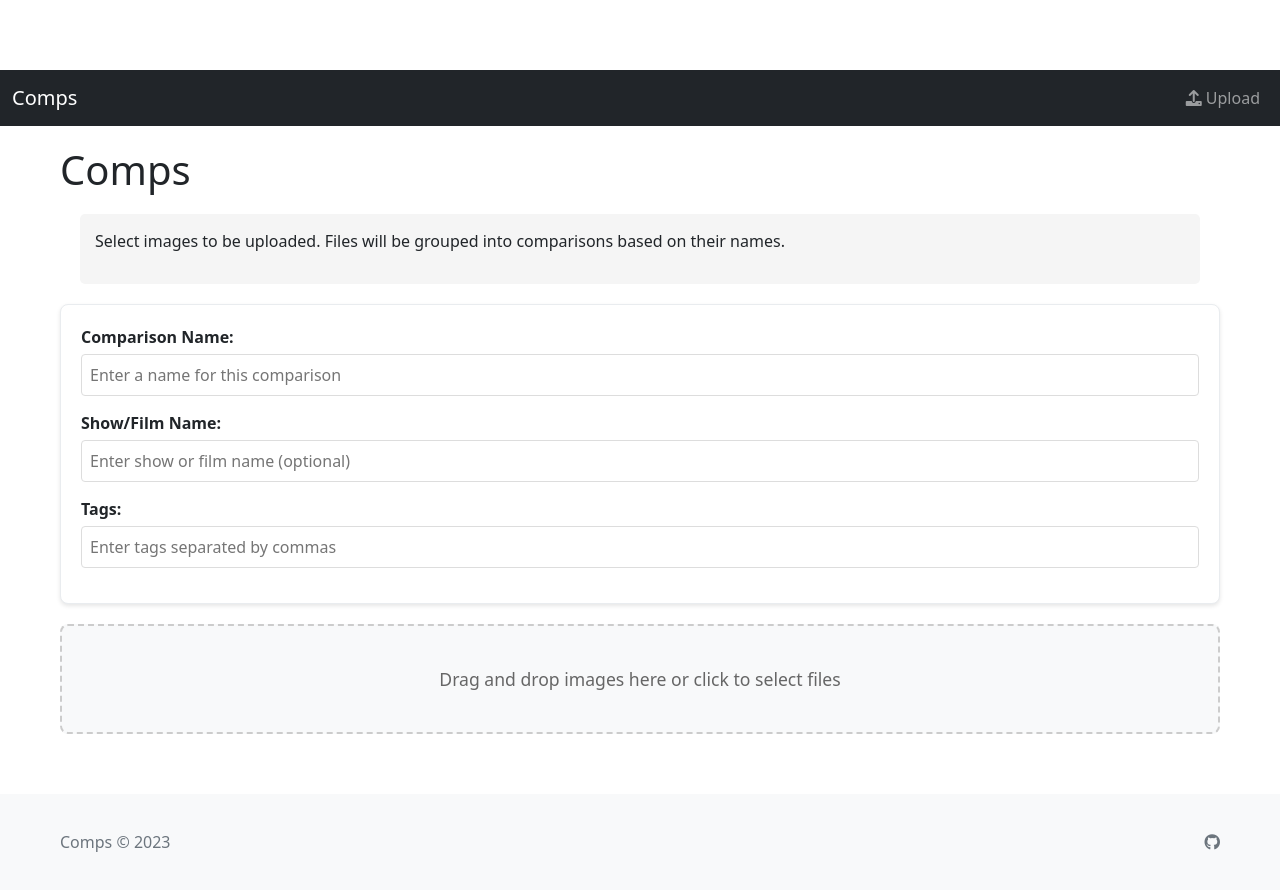
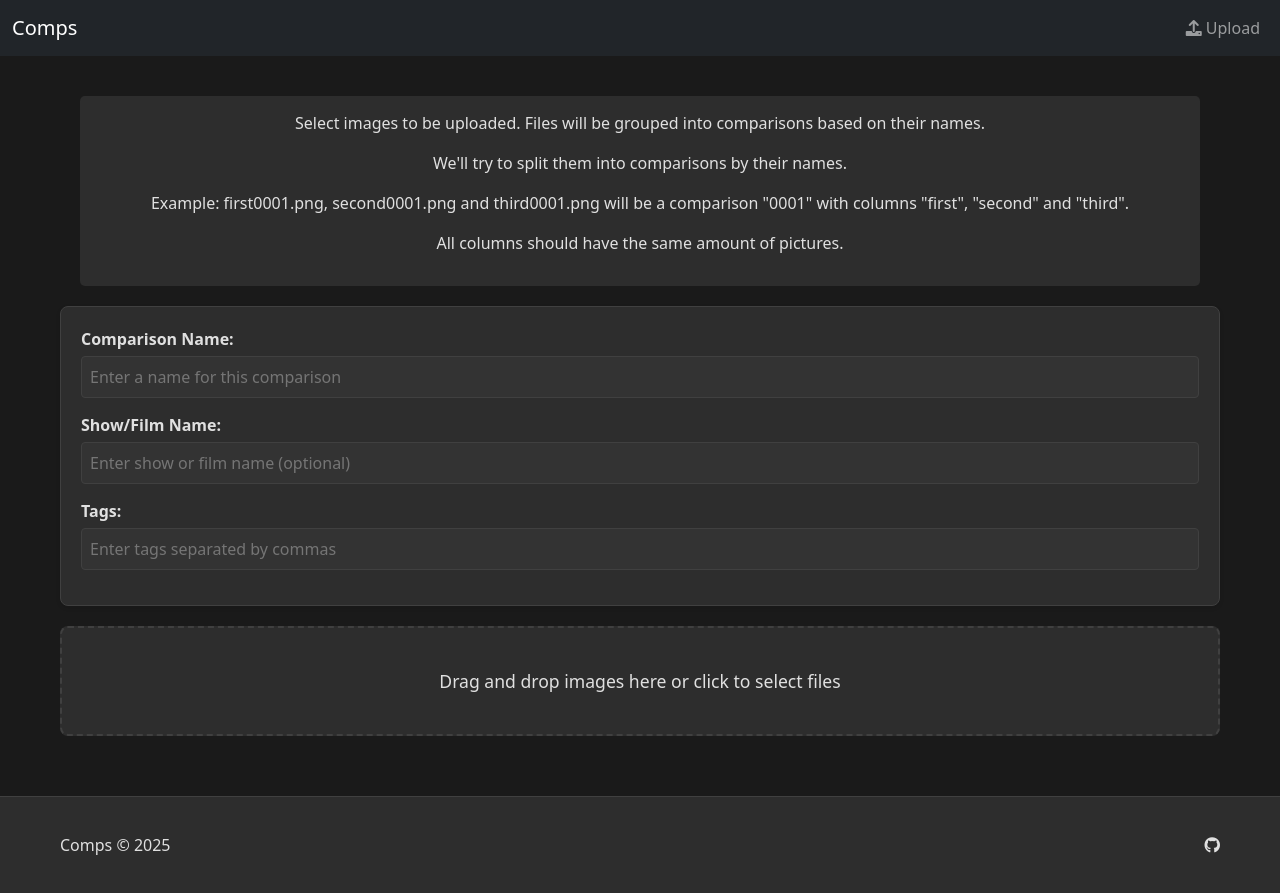
Before and after one commit to thezak48/comps, a FastAPI app: page / in a window 1280 px wide. Before the commit the page ends 852 px from the top, so only its background shows below. Run offline with FastAPI, Linux system fonts and the light colour scheme.

Commit message:
style(fixes): :art: switch to dark theme and some general css fixes

```diff
--- a/static/css/style.css
+++ b/static/css/style.css
@@ -1,8 +1,14 @@
 body {
-    padding-top: 70px;
     min-height: 100vh;
     display: flex;
     flex-direction: column;
+    background-color: #1a1a1a;
+    color: #e0e0e0;
+}
+
+/* Add padding only for pages with fixed-top navbar */
+body.has-fixed-nav {
+    padding-top: 70px;
 }
 
 .container {
@@ -27,6 +33,20 @@ body {
 
 .dropdown-toggle:hover {
     background-color: rgba(255,255,255,.1);
+}
+
+.dropdown-menu {
+    background-color: #2d2d2d;
+    border: 1px solid #404040;
+}
+
+.dropdown-item {
+    color: #e0e0e0;
+}
+
+.dropdown-item:hover {
+    background-color: #404040;
+    color: #fff;
 }
 
 .comparison-name {
@@ -56,10 +76,11 @@ body {
 .metadata-form {
     margin: 20px 0;
     padding: 20px;
-    background: #ffffff;
+    background: #2d2d2d;
+    color: #e0e0e0;
     box-shadow: 0 2px 4px rgba(0,0,0,0.1);
     border-radius: 8px;
-    border: 1px solid #e9ecef;
+    border: 1px solid #404040;
 }
 
 .form-group {
@@ -75,7 +96,9 @@ body {
 .form-group input {
     width: 100%;
     padding: 8px;
-    border: 1px solid #ddd;
+    border: 1px solid #404040;
+    background-color: #333333;
+    color: #e0e0e0;
     border-radius: 4px;
 }
 
@@ -89,19 +112,19 @@ body {
 }
 
 .upload-area {
-    border: 2px dashed #cccccc;
+    border: 2px dashed #404040;
     border-radius: 8px;
     padding: 40px;
     text-align: center;
-    background-color: #f8f9fa;
+    background-color: #2d2d2d;
     cursor: pointer;
     transition: all 0.3s ease;
     margin: 20px 0;
 }
 
 .upload-area:hover {
-    border-color: #999999;
-    background-color: #f0f1f2;
+    border-color: #666666;
+    background-color: #333333;
 }
 
 .upload-area.dragover {
@@ -111,7 +134,7 @@ body {
 }
 
 .upload-area p {
-    color: #666666;
+    color: #e0e0e0;
     font-size: 1.1em;
     margin: 0;
 }
@@ -142,9 +165,9 @@ body {
 .comparison-column {
     margin: 10px 0;
     padding: 15px;
-    background: #f8f9fa;
+    background: #2d2d2d;
     border-radius: 8px;
-    border: 1px solid #dee2e6;
+    border: 1px solid #404040;
     flex: 1;
     min-width: 200px;
 }
@@ -174,7 +197,7 @@ body {
     width: 100%;
     overflow: auto;
     position: relative;
-    background: #f0f0f0;
+    background: #1a1a1a;
     display: flex;
     align-items: center;
     justify-content: center;
@@ -229,14 +252,20 @@ body {
 .upload-instructions {
     margin: 20px;
     padding: 15px;
-    background: #f5f5f5;
+    background: #2d2d2d;
     border-radius: 5px;
+    text-align: center;
+    display: flex;
+    flex-direction: column;
+    align-items: center;
+    color: #e0e0e0;
 }
 
 .upload-instructions code {
-    background: #e0e0e0;
+    background: #404040;
     padding: 2px 5px;
     border-radius: 3px;
+    color: #00ff00;
 }
 
 .comparison-group {
@@ -292,3 +321,18 @@ body {
 .column-indicator.active {
     background-color: #717171;
 }
+
+/* Footer styling */
+.footer {
+    background-color: #2d2d2d !important;
+    border-top: 1px solid #404040;
+}
+
+.footer .text-muted,
+.footer .fab {
+    color: #e0e0e0 !important;
+}
+
+.footer a:hover .fab {
+    color: #fff !important;
+}
--- a/templates/compare.html
+++ b/templates/compare.html
@@ -7,7 +7,7 @@
     <link href="https://cdn.jsdelivr.net/npm/bootstrap@5.1.3/dist/css/bootstrap.min.css" rel="stylesheet">
     <link rel="stylesheet" href="/static/css/style.css">
 </head>
-<body>
+<body class="has-fixed-nav">
     <nav class="navbar navbar-expand-md navbar-dark bg-dark fixed-top">
         <div class="container-fluid">
             <a class="navbar-brand" href="/">Comps</a>
--- a/templates/index.html
+++ b/templates/index.html
@@ -26,9 +26,11 @@
     </nav>
 
     <div class="container">
-        <h1>Comps</h1>
         <div class="upload-instructions">
             <p>Select images to be uploaded. Files will be grouped into comparisons based on their names.</p>
+            <p>We'll try to split them into comparisons by their names.</p>
+            <p>Example: first0001.png, second0001.png and third0001.png will be a comparison "0001" with columns "first", "second" and "third".</p>
+            <p>All columns should have the same amount of pictures.</p>
         </div>
         <div class="metadata-form">
             <div class="form-group">
@@ -54,10 +56,10 @@
         </button>
     </div>
 
-    <footer class="footer mt-auto py-3 bg-light">
+    <footer class="footer mt-auto py-3">
         <div class="container">
             <div class="d-flex justify-content-between align-items-center">
-                <span class="text-muted">Comps © 2023</span>
+                <span class="text-muted">Comps © 2025</span>
                 <div class="social-links">
                     <a href="https://github.com/thezak48/comps" class="text-muted">
                         <i class="fab fa-github"></i>
```
